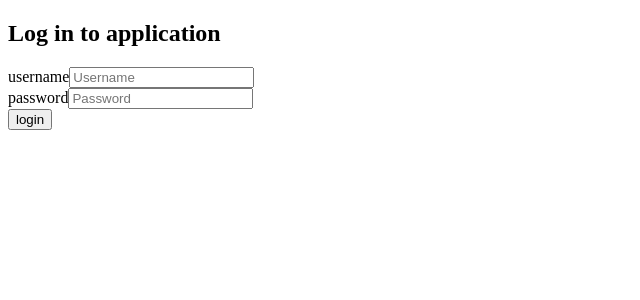
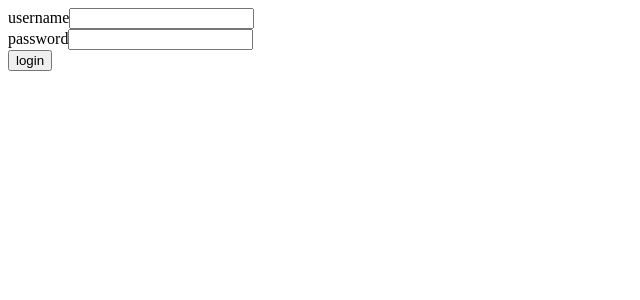
Before and after one commit to nicolasdev97/fullstack-open-2, a React (Vite) app in the folder part7/bloglist-frontend/: page / in a window 1280 px wide. Shown: the top 300 px of the page, without its empty margins (0-640 px from the left). Built offline with nearby package versions, Linux system fonts and the light colour scheme.

Commit message:
Exercise 7.10. [React Query - Context]

```diff
--- a/part7/bloglist-frontend/src/App.jsx
+++ b/part7/bloglist-frontend/src/App.jsx
@@ -1,4 +1,4 @@
-import { useState, useEffect, useRef } from "react"
+import { useEffect, useRef } from "react"
 
 import LoginForm from "./components/LoginForm"
 import BlogsView from "./components/BlogsView"
@@ -13,14 +13,14 @@ import { useMutation, useQueryClient } from "@tanstack/react-query"
 
 import useNotificationStore from "./stores/notificationStore"
 
+import loginService from "./services/login"
+
 import useBlogStore from "./stores/blogStore"
 
 import useUserStore from "./stores/userStore"
+import { useUser } from "./contexts/UserContext"
 
 const App = () => {
-  const [username, setUsername] = useState("")
-  const [password, setPassword] = useState("")
-
   const createBlog = useBlogStore((state) => state.createBlog)
   const likeBlog = useBlogStore((state) => state.likeBlog)
   const deleteBlog = useBlogStore((state) => state.deleteBlog)
@@ -29,17 +29,13 @@ const App = () => {
   const login = useUserStore((state) => state.login)
   const logout = useUserStore((state) => state.logout)
 
-  const user = useUserStore((state) => state.user)
+  const [user, userDispatch] = useUser()
 
   const [notification, dispatch] = useNotification()
 
   const blogFormRef = useRef()
 
   const queryClient = useQueryClient()
-
-  // Refetch blogs after mutation
-
-  queryClient.invalidateQueries({ queryKey: ["blogs"] })
 
   // Show notification
 
@@ -57,31 +53,52 @@ const App = () => {
   // Check if user is logged in
 
   useEffect(() => {
-    loadUser()
+    const loggedUserJSON = window.localStorage.getItem("loggedBlogappUser")
+
+    if (loggedUserJSON) {
+      const user = JSON.parse(loggedUserJSON)
+
+      blogService.setToken(user.token)
+
+      userDispatch({
+        type: "SET_USER",
+        payload: user,
+      })
+    }
   }, [])
 
   // Login
 
-  const handleLogin = async (event) => {
-    event.preventDefault()
-
+  const handleLogin = async ({ username, password }) => {
     try {
-      await login({
+      const user = await loginService.login({
         username,
         password,
       })
 
-      showNotification(`Welcome ${username}`, "success", 5)
-    } catch {
-      showNotification("Wrong credentials", "error", 5)
+      window.localStorage.setItem("loggedBlogappUser", JSON.stringify(user))
+
+      blogService.setToken(user.token)
+
+      userDispatch({
+        type: "SET_USER",
+        payload: user,
+      })
+
+      showNotification(`Welcome ${user.name}`, "success", 5)
+    } catch (error) {
+      showNotification("wrong credentials", "error", 5)
     }
   }
 
   // Logout
 
   const handleLogout = () => {
-    window.localStorage.removeItem("loggedBlogAppUser")
-    logout()
+    window.localStorage.removeItem("loggedBlogappUser")
+
+    userDispatch({
+      type: "CLEAR_USER",
+    })
   }
 
   // Add new blog
@@ -157,15 +174,7 @@ const App = () => {
   let content = null
 
   if (!user) {
-    content = (
-      <LoginForm
-        handleLogin={handleLogin}
-        username={username}
-        setUsername={setUsername}
-        password={password}
-        setPassword={setPassword}
-      />
-    )
+    content = <LoginForm handleLogin={handleLogin} />
   } else {
     content = (
       <div>
--- a/part7/bloglist-frontend/src/components/LoginForm.jsx
+++ b/part7/bloglist-frontend/src/components/LoginForm.jsx
@@ -1,34 +1,39 @@
-const LoginForm = ({
-  handleLogin,
+import { useState } from "react"
+
+const LoginForm = ({ handleLogin }) => {
+  const [username, setUsername] = useState("")
+  const [password, setPassword] = useState("")
+
+  const handleSubmit = (event) => {
+    event.preventDefault()
+
+    handleLogin({
       username,
-  setUsername,
       password,
-  setPassword,
-}) => {
+    })
+
+    setUsername("")
+    setPassword("")
+  }
+
   return (
-    <div>
-      <h2>Log in to application</h2>
-      <form onSubmit={handleLogin}>
+    <form onSubmit={handleSubmit}>
       <div>
         username
-          <input
-            value={username}
-            onChange={({ target }) => setUsername(target.value)}
-            placeholder="Username"
-          />
+        <input value={username} onChange={(e) => setUsername(e.target.value)} />
       </div>
+
       <div>
         password
         <input
           type="password"
           value={password}
-            onChange={({ target }) => setPassword(target.value)}
-            placeholder="Password"
+          onChange={(e) => setPassword(e.target.value)}
         />
       </div>
+
       <button type="submit">login</button>
     </form>
-    </div>
   )
 }
 
--- /dev/null
+++ b/part7/bloglist-frontend/src/contexts/UserContext.jsx
@@ -0,0 +1,28 @@
+import { createContext, useContext, useReducer } from "react"
+
+const UserContext = createContext()
+
+const userReducer = (state, action) => {
+  switch (action.type) {
+    case "SET_USER":
+      return action.payload
+    case "CLEAR_USER":
+      return null
+    default:
+      return state
+  }
+}
+
+export const UserContextProvider = ({ children }) => {
+  const [user, dispatch] = useReducer(userReducer, null)
+
+  return (
+    <UserContext.Provider value={[user, dispatch]}>
+      {children}
+    </UserContext.Provider>
+  )
+}
+
+export const useUser = () => {
+  return useContext(UserContext)
+}
--- a/part7/bloglist-frontend/src/main.jsx
+++ b/part7/bloglist-frontend/src/main.jsx
@@ -1,16 +1,19 @@
 import ReactDOM from "react-dom/client"
 import App from "./App"
+import { UserContextProvider } from "./contexts/UserContext"
 import { NotificationContextProvider } from "./contexts/NotificationContext"
 import { QueryClient, QueryClientProvider } from "@tanstack/react-query"
 
 const queryClient = new QueryClient()
 
 ReactDOM.createRoot(document.getElementById("root")).render(
-  <QueryClientProvider client={queryClient}>
+  <UserContextProvider>
     <NotificationContextProvider>
-      <App />
+      <QueryClientProvider client={queryClient}>
+        <App />
+      </QueryClientProvider>
     </NotificationContextProvider>
-  </QueryClientProvider>
+  </UserContextProvider>
 )
 
 // User credentials for testing:
```
Lines whose indentation alone changed are shown as unchanged.
